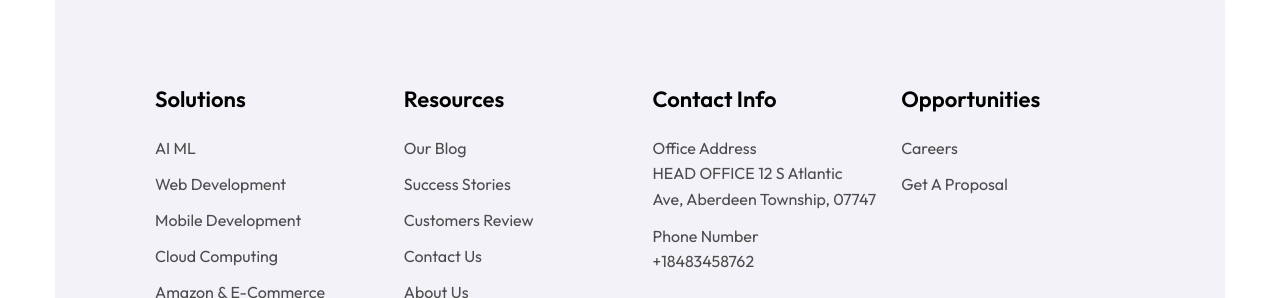
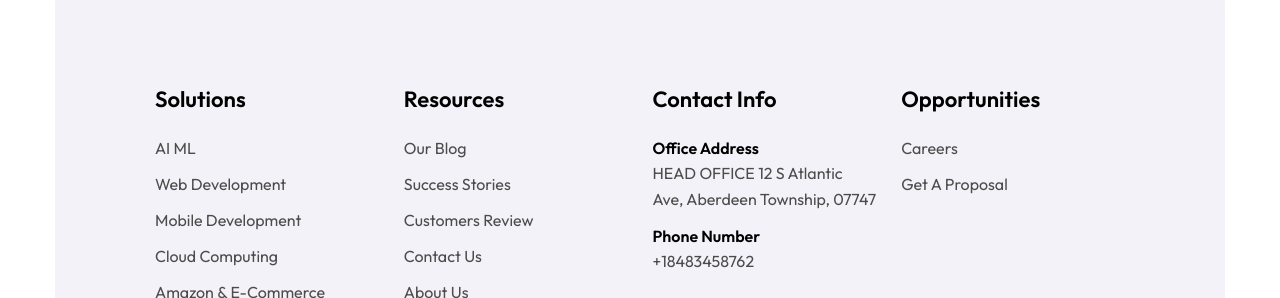
Before and after one commit to arslan7676/blockbytes, a Next.js app: page / in a window 1280 px wide. Shown: the part 10031-10329 px from the top of the page. Built offline with nearby package versions, Linux system fonts and the light colour scheme.

Commit message:
updated code

```diff
--- a/src/components/Layout/Footer.tsx
+++ b/src/components/Layout/Footer.tsx
@@ -109,12 +109,12 @@ const Footer = () => {
               </h3>
 
               <ul className="list-none space-y-[12px]">
-                <li className="hover:text-[#EF4335]">
-                  <h4>Office Address</h4>
+                <li className="hover:text-[#EF4335] ">
+                  <h4 className="text-black font-semibold">Office Address</h4>
                   <p>HEAD OFFICE 12 S Atlantic Ave, Aberdeen Township, 07747</p>
                 </li>
                 <li className="hover:text-[#EF4335]">
-                  <h4>Phone Number</h4>
+                  <h4 className="text-black font-semibold">Phone Number</h4>
                   <p>+18483458762</p>
                 </li>
               </ul>
```
